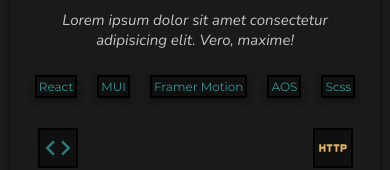
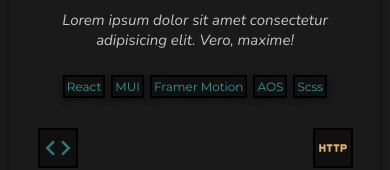
Before and after one commit to Dev-Rook/rookdev, a React (Create React App) app: page / in a window 390 px wide. Shown: the part 332-502 px from the top of the page. Built offline with nearby package versions, Linux system fonts and the light colour scheme.

Commit message:
Stack container - Stack alignment.

```diff
--- a/src/Styles/Pagination-Styles/General/Pagination.module.css
+++ b/src/Styles/Pagination-Styles/General/Pagination.module.css
@@ -147,7 +147,8 @@
   .Paginate_Container {
     width: 100%;
   }
-  .Paginate_Container .Card .Stack_Container {
-    justify-content: left;
+  .Paginate_Container .Card .Website_Information_Box .Stack_Container {
+    justify-content: center;
+    gap: 6px;
   }
 }/*# sourceMappingURL=Pagination.module.css.map */
--- a/src/Styles/Pagination-Styles/General/Pagination.module.scss
+++ b/src/Styles/Pagination-Styles/General/Pagination.module.scss
@@ -181,8 +181,11 @@
   .Paginate_Container {
     width: 100%;
     .Card {
-      .Stack_Container {
-        justify-content: left;
+      .Website_Information_Box {
+        .Stack_Container {
+          justify-content: center;
+          gap: 6px;
+        }
       }
     }
   }
```
Also changed, not shown: 1 other file (tests, documents, lock files or other folders).
